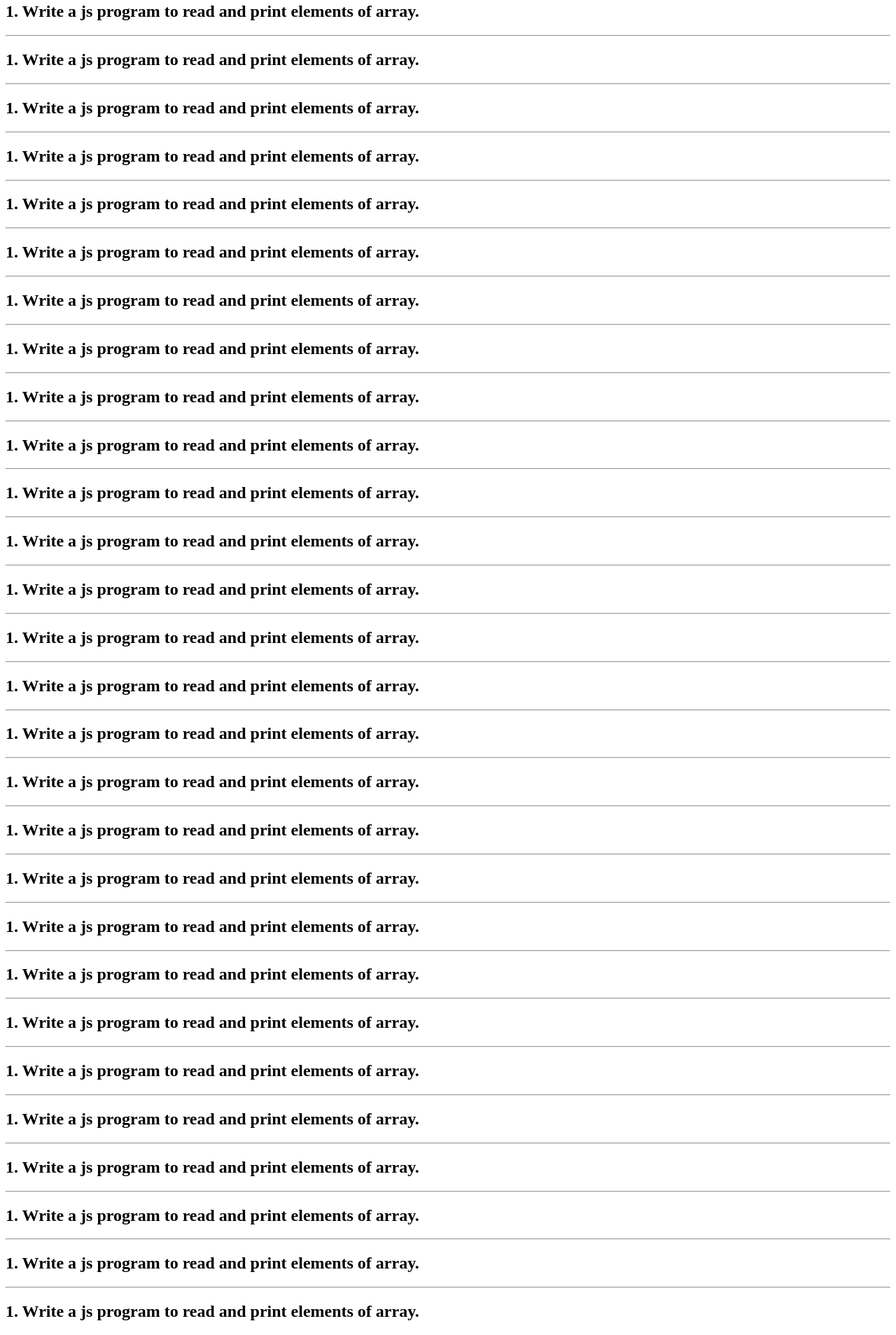
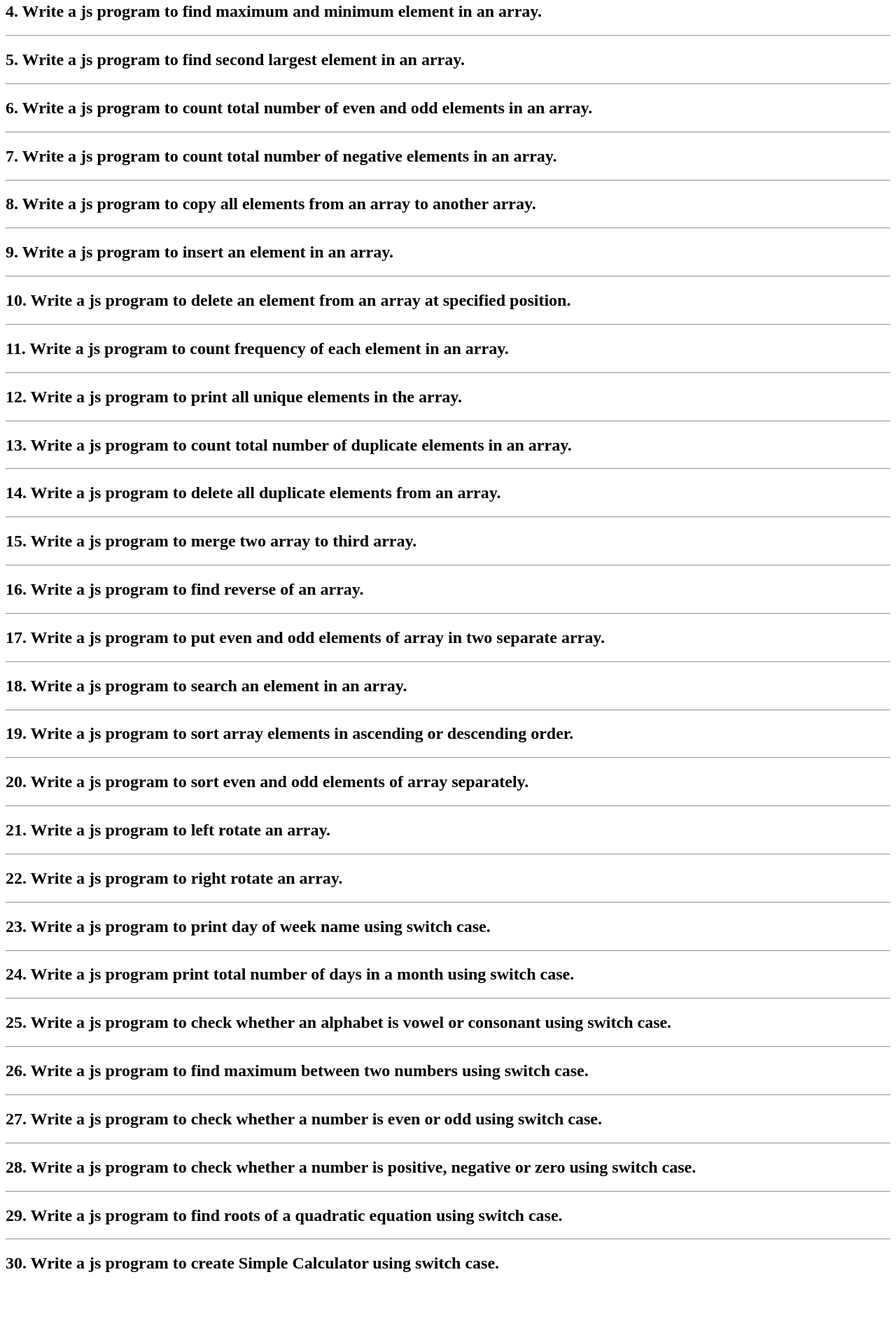
Before and after one commit to abrarali-official/Assignment-no-9, a plain HTML site: page index.html in a window 1280 px wide. Shown: the part 379-2287 px from the top of the page at 70% size. After the commit the page ends 2218 px from the top, so only its background shows below. Drawn offline with Linux system fonts and the light colour scheme.

Commit message:
Add files via upload

```diff
--- a/index.html
+++ b/index.html
@@ -26,209 +26,203 @@
             2. Write a js program to print all negative elements in an array.
         </h2>
     </div>
-    <!---------------------------------------------Program No 1-------------------------------------------->
+    <!---------------------------------------------Program No 3-------------------------------------------->
     <hr>
     <div>
         <h2>
-            1. Write a js program to read and print elements of array.
+            3. Write a js program to find sum of all array elements.
         </h2>
     </div>
-    <!---------------------------------------------Program No 1-------------------------------------------->
+    <!---------------------------------------------Program No 4-------------------------------------------->
     <hr>
     <div>
         <h2>
-            1. Write a js program to read and print elements of array.
+            4. Write a js program to find maximum and minimum element in an array.
         </h2>
     </div>
-    <!---------------------------------------------Program No 1-------------------------------------------->
+    <!---------------------------------------------Program No 5-------------------------------------------->
     <hr>
     <div>
         <h2>
-            1. Write a js program to read and print elements of array.
+            5. Write a js program to find second largest element in an array.
         </h2>
     </div>
-    <!---------------------------------------------Program No 1-------------------------------------------->
+    <!---------------------------------------------Program No 6-------------------------------------------->
     <hr>
     <div>
         <h2>
-            1. Write a js program to read and print elements of array.
+            6. Write a js program to count total number of even and odd elements in an array.
         </h2>
     </div>
-    <!---------------------------------------------Program No 1-------------------------------------------->
+    <!---------------------------------------------Program No 7-------------------------------------------->
     <hr>
     <div>
         <h2>
-            1. Write a js program to read and print elements of array.
+            7. Write a js program to count total number of negative elements in an array.
         </h2>
     </div>
-    <!---------------------------------------------Program No 1-------------------------------------------->
+    <!---------------------------------------------Program No 8-------------------------------------------->
     <hr>
     <div>
         <h2>
-            1. Write a js program to read and print elements of array.
+            8. Write a js program to copy all elements from an array to another array.
         </h2>
     </div>
-    <!---------------------------------------------Program No 1-------------------------------------------->
+    <!---------------------------------------------Program No 9-------------------------------------------->
     <hr>
     <div>
         <h2>
-            1. Write a js program to read and print elements of array.
+            9. Write a js program to insert an element in an array.
         </h2>
     </div>
-    <!---------------------------------------------Program No 1-------------------------------------------->
+    <!---------------------------------------------Program No 10-------------------------------------------->
     <hr>
     <div>
         <h2>
-            1. Write a js program to read and print elements of array.
+            10. Write a js program to delete an element from an array at specified position.
         </h2>
     </div>
-    <!---------------------------------------------Program No 1-------------------------------------------->
+    <!---------------------------------------------Program No 11-------------------------------------------->
     <hr>
     <div>
         <h2>
-            1. Write a js program to read and print elements of array.
+            11. Write a js program to count frequency of each element in an array.
         </h2>
     </div>
-    <!---------------------------------------------Program No 1-------------------------------------------->
+    <!---------------------------------------------Program No 12-------------------------------------------->
     <hr>
     <div>
         <h2>
-            1. Write a js program to read and print elements of array.
+            12. Write a js program to print all unique elements in the array.
         </h2>
     </div>
-    <!---------------------------------------------Program No 1-------------------------------------------->
+    <!---------------------------------------------Program No 13-------------------------------------------->
     <hr>
     <div>
         <h2>
-            1. Write a js program to read and print elements of array.
+            13. Write a js program to count total number of duplicate elements in an array.
         </h2>
     </div>
-    <!---------------------------------------------Program No 1-------------------------------------------->
+    <!---------------------------------------------Program No 14-------------------------------------------->
     <hr>
     <div>
         <h2>
-            1. Write a js program to read and print elements of array.
+            14. Write a js program to delete all duplicate elements from an array.
         </h2>
     </div>
-    <!---------------------------------------------Program No 1-------------------------------------------->
+    <!---------------------------------------------Program No 15-------------------------------------------->
     <hr>
     <div>
         <h2>
-            1. Write a js program to read and print elements of array.
+            15. Write a js program to merge two array to third array.
         </h2>
     </div>
-    <!---------------------------------------------Program No 1-------------------------------------------->
+    <!---------------------------------------------Program No 16-------------------------------------------->
     <hr>
     <div>
         <h2>
-            1. Write a js program to read and print elements of array.
+            16. Write a js program to find reverse of an array.
         </h2>
     </div>
-    <!---------------------------------------------Program No 1-------------------------------------------->
+    <!---------------------------------------------Program No 17-------------------------------------------->
     <hr>
     <div>
         <h2>
-            1. Write a js program to read and print elements of array.
+            17. Write a js program to put even and odd elements of array in two separate array.
         </h2>
     </div>
-    <!---------------------------------------------Program No 1-------------------------------------------->
+    <!---------------------------------------------Program No 18-------------------------------------------->
     <hr>
     <div>
         <h2>
-            1. Write a js program to read and print elements of array.
+            18. Write a js program to search an element in an array.
         </h2>
     </div>
-    <!---------------------------------------------Program No 1-------------------------------------------->
+    <!---------------------------------------------Program No 19-------------------------------------------->
     <hr>
     <div>
         <h2>
-            1. Write a js program to read and print elements of array.
+            19. Write a js program to sort array elements in ascending or descending order.
         </h2>
     </div>
-    <!---------------------------------------------Program No 1-------------------------------------------->
+    <!---------------------------------------------Program No 20-------------------------------------------->
     <hr>
     <div>
         <h2>
-            1. Write a js program to read and print elements of array.
+            20. Write a js program to sort even and odd elements of array separately.
         </h2>
     </div>
-    <!---------------------------------------------Program No 1-------------------------------------------->
+    <!---------------------------------------------Program No 21-------------------------------------------->
     <hr>
     <div>
         <h2>
-            1. Write a js program to read and print elements of array.
+            21. Write a js program to left rotate an array.
         </h2>
     </div>
-    <!---------------------------------------------Program No 1-------------------------------------------->
+    <!---------------------------------------------Program No 22-------------------------------------------->
     <hr>
     <div>
         <h2>
-            1. Write a js program to read and print elements of array.
+            22. Write a js program to right rotate an array.
         </h2>
     </div>
-    <!---------------------------------------------Program No 1-------------------------------------------->
+    <!---------------------------------------------Program No 23-------------------------------------------->
     <hr>
     <div>
         <h2>
-            1. Write a js program to read and print elements of array.
+            23. Write a js program to print day of week name using switch case.
         </h2>
     </div>
-    <!---------------------------------------------Program No 1-------------------------------------------->
+    <!---------------------------------------------Program No 24--------------------------------------------->
     <hr>
     <div>
         <h2>
-            1. Write a js program to read and print elements of array.
+            24. Write a js program print total number of days in a month using switch case.
         </h2>
     </div>
-    <!---------------------------------------------Program No 1-------------------------------------------->
+    <!---------------------------------------------Program No 25-------------------------------------------->
     <hr>
     <div>
         <h2>
-            1. Write a js program to read and print elements of array.
+            25. Write a js program to check whether an alphabet is vowel or consonant using switch case.
         </h2>
     </div>
-    <!---------------------------------------------Program No 1-------------------------------------------->
+    <!---------------------------------------------Program No 26-------------------------------------------->
     <hr>
     <div>
         <h2>
-            1. Write a js program to read and print elements of array.
+            26. Write a js program to find maximum between two numbers using switch case.
         </h2>
     </div>
-    <!---------------------------------------------Program No 1-------------------------------------------->
+    <!---------------------------------------------Program No 27-------------------------------------------->
     <hr>
     <div>
         <h2>
-            1. Write a js program to read and print elements of array.
+            27. Write a js program to check whether a number is even or odd using switch case.
         </h2>
     </div>
-    <!---------------------------------------------Program No 1-------------------------------------------->
+    <!---------------------------------------------Program No 28-------------------------------------------->
     <hr>
     <div>
         <h2>
-            1. Write a js program to read and print elements of array.
+            28. Write a js program to check whether a number is positive, negative or zero using switch case.
         </h2>
     </div>
-    <!---------------------------------------------Program No 1-------------------------------------------->
+    <!---------------------------------------------Program No 29-------------------------------------------->
     <hr>
     <div>
         <h2>
-            1. Write a js program to read and print elements of array.
+            29. Write a js program to find roots of a quadratic equation using switch case.
         </h2>
     </div>
-    <!---------------------------------------------Program No 1-------------------------------------------->
+    <!---------------------------------------------Program No 30-------------------------------------------->
     <hr>
     <div>
         <h2>
-            1. Write a js program to read and print elements of array.
+            30. Write a js program to create Simple Calculator using switch case.
         </h2>
     </div>
-    <!---------------------------------------------Program No 1-------------------------------------------->
-    <hr>
-    <div>
-        <h2>
-            1. Write a js program to read and print elements of array.
-        </h2>
-    </div>
+
     <script src="/script.js"></script>
 </body>
 
```
Also changed, not shown: script.js (+43 -0 lines).
